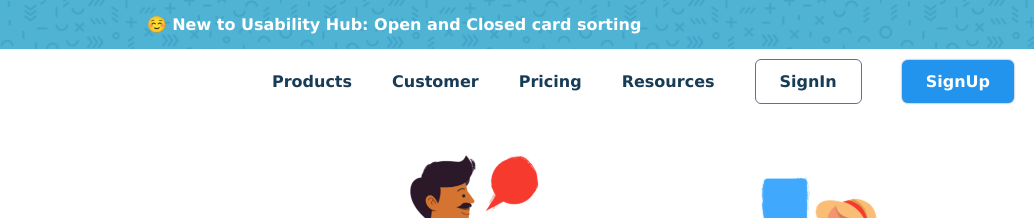
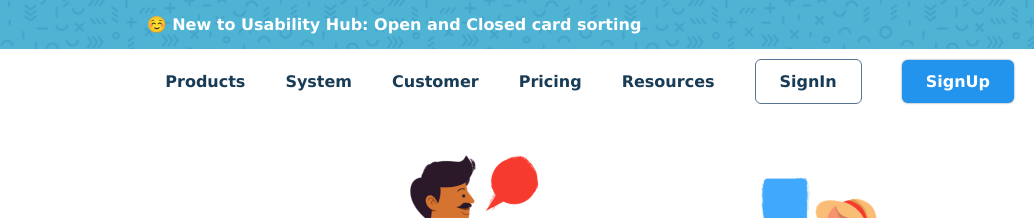
Before and after one commit to NiteshSaini09/UsabilityHub-Mini-Project-Frontend, a plain HTML site: page index.html in a window 1280 px wide. Shown: the top 218 px of the page, 246-1280 px from the left. Drawn offline with Linux system fonts and the light colour scheme.

Commit message:
nav option add

```diff
--- a/index.html
+++ b/index.html
@@ -25,6 +25,7 @@
             <div class="nav-links">
                 <ul class="flex">
                     <li><a href="#" class="hover-link">Products</a></li>
+                    <li><a href="#" class="hover-link">System</a></li>
                     <li><a href="#" class="hover-link">Customer</a></li>
                     <li><a href="#" class="hover-link">Pricing</a></li>
                     <li><a href="#" class="hover-link">Resources</a></li>
```
